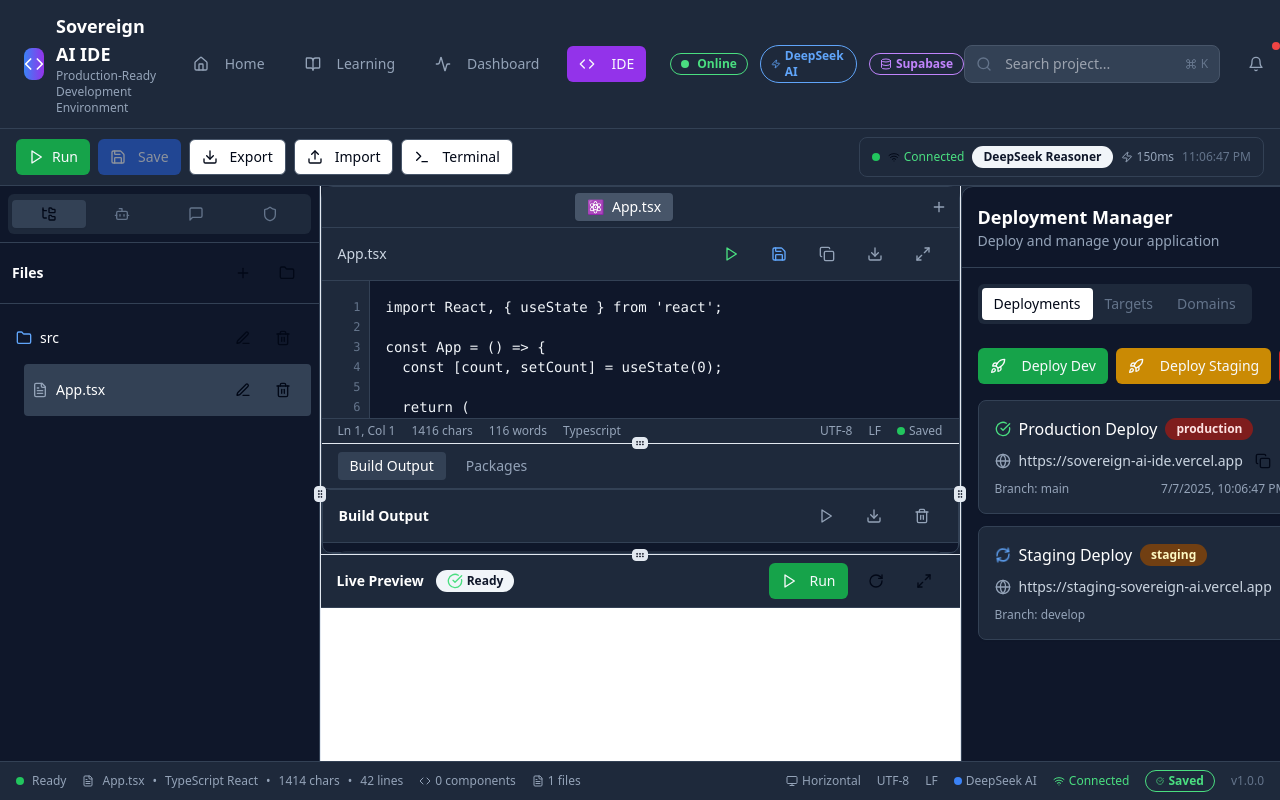
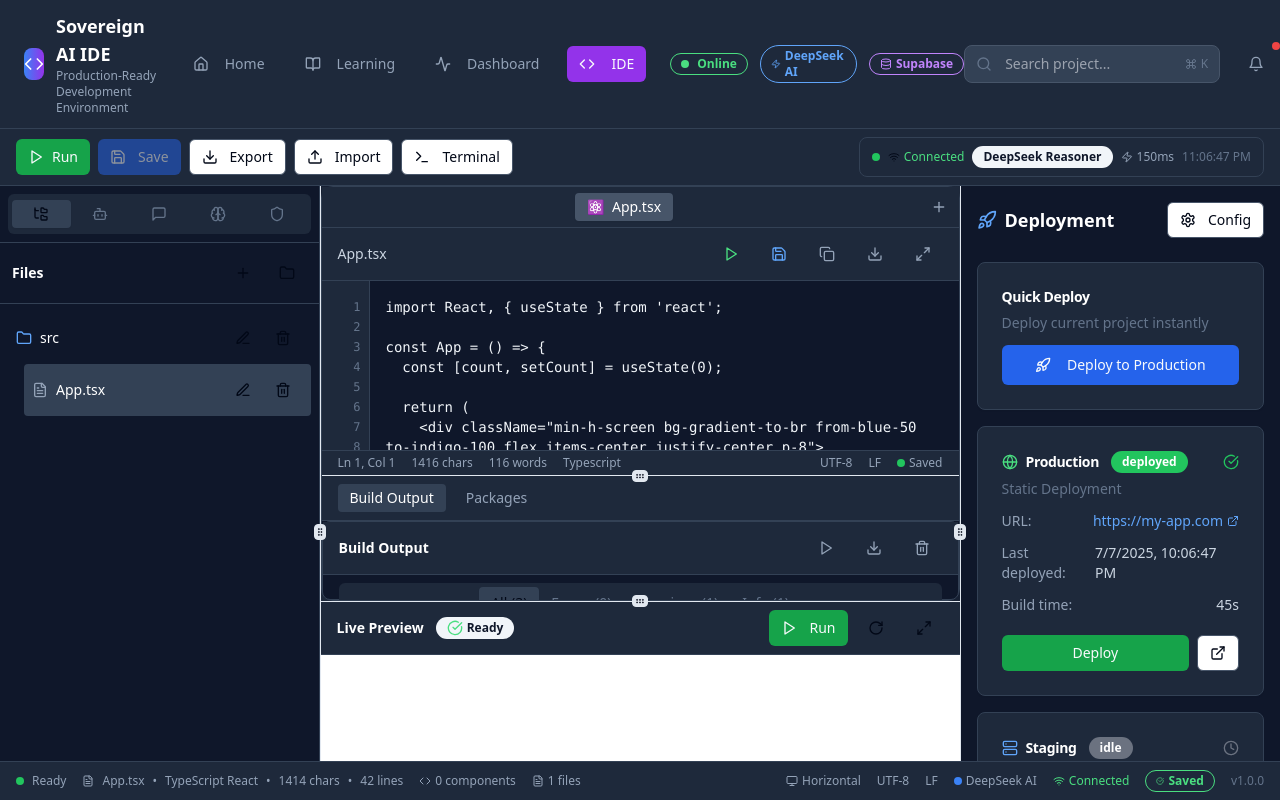
Before and after one commit to jimmy11stumbling/vibecode-ai-masterclass, a React (Vite) app: page /ide in a window 1280 px wide. Built offline with nearby package versions, Linux system fonts and the light colour scheme.

Commit message:
Add missing components, features, and functionalities
Systematically implement remaining features, address errors, and integrate with the knowledge base.

```diff
--- a/src/components/DeploymentManager.tsx
+++ b/src/components/DeploymentManager.tsx
@@ -1,389 +1,268 @@
-import React, { useState, useEffect } from 'react';
-import { Card, CardContent, CardHeader, CardTitle } from '@/components/ui/card';
+
+import React, { useState } from 'react';
+import { Card, CardContent, CardDescription, CardHeader, CardTitle } from '@/components/ui/card';
 import { Button } from '@/components/ui/button';
 import { Badge } from '@/components/ui/badge';
 import { ScrollArea } from '@/components/ui/scroll-area';
-import { Tabs, TabsContent, TabsList, TabsTrigger } from '@/components/ui/tabs';
-import { Input } from '@/components/ui/input';
+import { Progress } from '@/components/ui/progress';
 import {
   Rocket,
   Globe,
   Server,
+  Settings,
+  Activity,
   CheckCircle,
   AlertCircle,
   Clock,
-  Settings,
-  ExternalLink,
-  Copy,
-  RefreshCw
+  ExternalLink
 } from 'lucide-react';
-import { useToast } from '@/hooks/use-toast';
-
-interface Deployment {
-  id: string;
-  name: string;
-  url: string;
-  status: 'building' | 'ready' | 'failed' | 'deploying';
-  environment: 'development' | 'staging' | 'production';
-  branch: string;
-  timestamp: Date;
-  buildTime?: number;
-  logs?: string[];
-}
 
 interface DeploymentTarget {
   id: string;
   name: string;
-  provider: 'vercel' | 'netlify' | 'github-pages' | 'custom';
-  connected: boolean;
-  lastDeploy?: Date;
+  type: 'static' | 'serverless' | 'container';
+  status: 'idle' | 'deploying' | 'deployed' | 'failed';
+  url?: string;
+  lastDeployed?: Date;
+  buildTime?: number;
 }
 
 export const DeploymentManager: React.FC = () => {
-  const [deployments, setDeployments] = useState<Deployment[]>([
+  const [deployments, setDeployments] = useState<DeploymentTarget[]>([
     {
       id: '1',
-      name: 'Production Deploy',
-      url: 'https://sovereign-ai-ide.vercel.app',
-      status: 'ready',
-      environment: 'production',
-      branch: 'main',
-      timestamp: new Date(Date.now() - 3600000),
-      buildTime: 180
+      name: 'Production',
+      type: 'static',
+      status: 'deployed',
+      url: 'https://my-app.com',
+      lastDeployed: new Date(Date.now() - 3600000),
+      buildTime: 45
     },
     {
       id: '2',
-      name: 'Staging Deploy',
-      url: 'https://staging-sovereign-ai.vercel.app',
-      status: 'building',
-      environment: 'staging',
-      branch: 'develop',
-      timestamp: new Date(Date.now() - 600000)
+      name: 'Staging',
+      type: 'serverless',
+      status: 'idle',
+      lastDeployed: new Date(Date.now() - 86400000),
+      buildTime: 32
     }
   ]);
 
-  const [targets, setTargets] = useState<DeploymentTarget[]>([
-    {
-      id: '1',
-      name: 'Vercel Production',
-      provider: 'vercel',
-      connected: true,
-      lastDeploy: new Date(Date.now() - 3600000)
-    },
-    {
-      id: '2',
-      name: 'Netlify Staging',
-      provider: 'netlify',
-      connected: false
+  const [isDeploying, setIsDeploying] = useState(false);
+  const [deployProgress, setDeployProgress] = useState(0);
+
+  const handleDeploy = async (deploymentId: string) => {
+    setIsDeploying(true);
+    setDeployProgress(0);
+
+    setDeployments(prev => prev.map(dep =>
+      dep.id === deploymentId
+        ? { ...dep, status: 'deploying' as const }
+        : dep
+    ));
+
+    // Simulate deployment progress
+    const progressInterval = setInterval(() => {
+      setDeployProgress(prev => {
+        if (prev >= 100) {
+          clearInterval(progressInterval);
+          setIsDeploying(false);
+          setDeployments(prevDeps => prevDeps.map(dep =>
+            dep.id === deploymentId
+              ? {
+                  ...dep,
+                  status: 'deployed' as const,
+                  lastDeployed: new Date(),
+                  buildTime: Math.floor(Math.random() * 60) + 20
                 }
-  ]);
-
-  const [customDomain, setCustomDomain] = useState('');
-  const [isDeploying, setIsDeploying] = useState(false);
-  const { toast } = useToast();
-
-  const deployToTarget = async (targetId: string, environment: 'development' | 'staging' | 'production') => {
-    setIsDeploying(true);
-
-    try {
-      const newDeployment: Deployment = {
-        id: Date.now().toString(),
-        name: `${environment} Deploy`,
-        url: `https://${environment}-sovereign-ai.vercel.app`,
-        status: 'deploying',
-        environment,
-        branch: environment === 'production' ? 'main' : 'develop',
-        timestamp: new Date()
+              : dep
+          ));
+          return 100;
+        }
+        return prev + 10;
+      });
+    }, 500);
   };
 
-      setDeployments(prev => [newDeployment, ...prev]);
-
-      // Simulate deployment process
-      setTimeout(() => {
-        setDeployments(prev =>
-          prev.map(d =>
-            d.id === newDeployment.id
-              ? { ...d, status: 'building' as const }
-              : d
-          )
-        );
-      }, 2000);
-
-      setTimeout(() => {
-        setDeployments(prev =>
-          prev.map(d =>
-            d.id === newDeployment.id
-              ? { ...d, status: 'ready' as const, buildTime: 145 }
-              : d
-          )
-        );
-
-        toast({
-          title: 'Deployment Successful',
-          description: `${environment} environment deployed successfully`
-        });
-      }, 8000);
-
-    } catch (error) {
-      toast({
-        title: 'Deployment Failed',
-        description: 'Failed to deploy to target environment',
-        variant: 'destructive'
-      });
-    } finally {
-      setIsDeploying(false);
+  const getStatusIcon = (status: DeploymentTarget['status']) => {
+    switch (status) {
+      case 'deployed':
+        return <CheckCircle className="w-4 h-4 text-green-500" />;
+      case 'deploying':
+        return <Activity className="w-4 h-4 text-blue-500 animate-spin" />;
+      case 'failed':
+        return <AlertCircle className="w-4 h-4 text-red-500" />;
+      default:
+        return <Clock className="w-4 h-4 text-gray-500" />;
     }
   };
 
-  const connectTarget = (targetId: string) => {
-    setTargets(prev =>
-      prev.map(t =>
-        t.id === targetId
-          ? { ...t, connected: true, lastDeploy: new Date() }
-          : t
-      )
-    );
-
-    toast({
-      title: 'Target Connected',
-      description: 'Deployment target configured successfully'
-    });
-  };
-
-  const copyUrl = (url: string) => {
-    navigator.clipboard.writeText(url);
-    toast({
-      title: 'URL Copied',
-      description: 'Deployment URL copied to clipboard'
-    });
-  };
-
-  const getStatusIcon = (status: Deployment['status']) => {
+  const getStatusColor = (status: DeploymentTarget['status']) => {
     switch (status) {
-      case 'ready':
-        return <CheckCircle className="w-4 h-4 text-green-400" />;
-      case 'building':
+      case 'deployed':
+        return 'bg-green-500';
       case 'deploying':
-        return <RefreshCw className="w-4 h-4 text-blue-400 animate-spin" />;
+        return 'bg-blue-500';
       case 'failed':
-        return <AlertCircle className="w-4 h-4 text-red-400" />;
+        return 'bg-red-500';
       default:
-        return <Clock className="w-4 h-4 text-yellow-400" />;
-    }
-  };
-
-  const getStatusColor = (status: Deployment['status']) => {
-    switch (status) {
-      case 'ready':
-        return 'bg-green-900 text-green-100';
-      case 'building':
-      case 'deploying':
-        return 'bg-blue-900 text-blue-100';
-      case 'failed':
-        return 'bg-red-900 text-red-100';
-      default:
-        return 'bg-yellow-900 text-yellow-100';
-    }
-  };
-
-  const getEnvironmentColor = (env: Deployment['environment']) => {
-    switch (env) {
-      case 'production':
-        return 'bg-red-900 text-red-100';
-      case 'staging':
-        return 'bg-yellow-900 text-yellow-100';
-      case 'development':
-        return 'bg-green-900 text-green-100';
+        return 'bg-gray-500';
     }
   };
 
   return (
-    <div className="h-full bg-slate-900 rounded-xl border border-slate-700">
-      <div className="p-4 border-b border-slate-700">
-        <h3 className="text-lg font-semibold text-white">Deployment Manager</h3>
-        <p className="text-sm text-slate-400">Deploy and manage your application</p>
+    <div className="h-full bg-slate-900 p-4">
+      <div className="flex items-center justify-between mb-6">
+        <div className="flex items-center space-x-2">
+          <Rocket className="w-5 h-5 text-blue-400" />
+          <h2 className="text-lg font-semibold text-white">Deployment</h2>
         </div>
-
-      <Tabs defaultValue="deployments" className="flex-1">
-        <TabsList className="mx-4 mt-4 bg-slate-800">
-          <TabsTrigger value="deployments">Deployments</TabsTrigger>
-          <TabsTrigger value="targets">Targets</TabsTrigger>
-          <TabsTrigger value="domains">Domains</TabsTrigger>
-        </TabsList>
-
-        <div className="p-4">
-          <TabsContent value="deployments" className="space-y-4">
-            {/* Quick Deploy Actions */}
-            <div className="flex space-x-2">
-              <Button
-                onClick={() => deployToTarget('1', 'development')}
-                disabled={isDeploying}
-                size="sm"
-                className="bg-green-600 hover:bg-green-700"
-              >
-                <Rocket className="w-4 h-4 mr-2" />
-                Deploy Dev
-              </Button>
-              <Button
-                onClick={() => deployToTarget('1', 'staging')}
-                disabled={isDeploying}
-                size="sm"
-                className="bg-yellow-600 hover:bg-yellow-700"
-              >
-                <Rocket className="w-4 h-4 mr-2" />
-                Deploy Staging
-              </Button>
-              <Button
-                onClick={() => deployToTarget('1', 'production')}
-                disabled={isDeploying}
-                size="sm"
-                className="bg-red-600 hover:bg-red-700"
-              >
-                <Rocket className="w-4 h-4 mr-2" />
-                Deploy Production
+        <Button size="sm" variant="outline" className="border-slate-600">
+          <Settings className="w-4 h-4 mr-1" />
+          Config
         </Button>
       </div>
 
-            {/* Deployment History */}
-            <ScrollArea className="h-96">
-              <div className="space-y-3">
+      <ScrollArea className="h-[calc(100vh-200px)]">
+        <div className="space-y-4">
+          {/* Quick Deploy */}
+          <Card className="bg-slate-800 border-slate-700">
+            <CardHeader className="pb-3">
+              <CardTitle className="text-white text-sm">Quick Deploy</CardTitle>
+              <CardDescription>Deploy current project instantly</CardDescription>
+            </CardHeader>
+            <CardContent>
+              {isDeploying && (
+                <div className="mb-4">
+                  <div className="flex items-center justify-between mb-2">
+                    <span className="text-sm text-slate-300">Deploying...</span>
+                    <span className="text-sm text-slate-300">{deployProgress}%</span>
+                  </div>
+                  <Progress value={deployProgress} className="h-2" />
+                </div>
+              )}
+              <Button
+                onClick={() => handleDeploy('1')}
+                disabled={isDeploying}
+                className="w-full bg-blue-600 hover:bg-blue-700"
+              >
+                <Rocket className="w-4 h-4 mr-2" />
+                Deploy to Production
+              </Button>
+            </CardContent>
+          </Card>
+
+          {/* Deployment Targets */}
           {deployments.map((deployment) => (
             <Card key={deployment.id} className="bg-slate-800 border-slate-700">
-                    <CardContent className="p-4">
-                      <div className="flex items-center justify-between mb-2">
+              <CardHeader className="pb-3">
+                <div className="flex items-center justify-between">
+                  <div className="flex items-center space-x-3">
                     <div className="flex items-center space-x-2">
-                          {getStatusIcon(deployment.status)}
-                          <h4 className="font-medium text-white">{deployment.name}</h4>
-                          <Badge className={getEnvironmentColor(deployment.environment)}>
-                            {deployment.environment}
-                          </Badge>
+                      {deployment.type === 'static' ? (
+                        <Globe className="w-4 h-4 text-green-400" />
+                      ) : (
+                        <Server className="w-4 h-4 text-blue-400" />
+                      )}
+                      <CardTitle className="text-white text-sm">{deployment.name}</CardTitle>
                     </div>
-                        <Badge className={getStatusColor(deployment.status)}>
+                    <Badge
+                      variant="secondary"
+                      className={`${getStatusColor(deployment.status)} text-white text-xs`}
+                    >
                       {deployment.status}
                     </Badge>
                   </div>
+                  {getStatusIcon(deployment.status)}
+                </div>
+                <CardDescription className="capitalize">
+                  {deployment.type} deployment
+                </CardDescription>
+              </CardHeader>
+              <CardContent className="space-y-3">
+                {deployment.url && (
+                  <div className="flex items-center justify-between">
+                    <span className="text-sm text-slate-400">URL:</span>
+                    <a
+                      href={deployment.url}
+                      target="_blank"
+                      rel="noopener noreferrer"
+                      className="text-sm text-blue-400 hover:text-blue-300 flex items-center"
+                    >
+                      {deployment.url}
+                      <ExternalLink className="w-3 h-3 ml-1" />
+                    </a>
+                  </div>
+                )}
 
-                      <div className="space-y-2">
-                        <div className="flex items-center space-x-2">
-                          <Globe className="w-4 h-4 text-slate-400" />
-                          <span className="text-sm text-slate-300">{deployment.url}</span>
+                {deployment.lastDeployed && (
+                  <div className="flex items-center justify-between">
+                    <span className="text-sm text-slate-400">Last deployed:</span>
+                    <span className="text-sm text-slate-300">
+                      {deployment.lastDeployed.toLocaleString()}
+                    </span>
+                  </div>
+                )}
+
+                {deployment.buildTime && (
+                  <div className="flex items-center justify-between">
+                    <span className="text-sm text-slate-400">Build time:</span>
+                    <span className="text-sm text-slate-300">{deployment.buildTime}s</span>
+                  </div>
+                )}
+
+                <div className="flex space-x-2 pt-2">
                   <Button
                     size="sm"
-                            variant="ghost"
-                            onClick={() => copyUrl(deployment.url)}
-                            className="h-6 w-6 p-0"
+                    onClick={() => handleDeploy(deployment.id)}
+                    disabled={deployment.status === 'deploying'}
+                    className="flex-1 bg-green-600 hover:bg-green-700"
                   >
-                            <Copy className="w-3 h-3" />
+                    {deployment.status === 'deploying' ? 'Deploying...' : 'Deploy'}
                   </Button>
-                          <Button
-                            size="sm"
-                            variant="ghost"
-                            onClick={() => window.open(deployment.url, '_blank')}
-                            className="h-6 w-6 p-0"
-                          >
-                            <ExternalLink className="w-3 h-3" />
+                  {deployment.url && (
+                    <Button size="sm" variant="outline" className="border-slate-600">
+                      <ExternalLink className="w-4 h-4" />
                     </Button>
-                        </div>
-
-                        <div className="flex items-center justify-between text-xs text-slate-400">
-                          <span>Branch: {deployment.branch}</span>
-                          <span>{deployment.timestamp.toLocaleString()}</span>
-                          {deployment.buildTime && (
-                            <span>Build: {deployment.buildTime}s</span>
                   )}
-                        </div>
                 </div>
               </CardContent>
             </Card>
           ))}
-              </div>
-            </ScrollArea>
-          </TabsContent>
 
-          <TabsContent value="targets" className="space-y-4">
-            <div className="grid gap-4">
-              {targets.map((target) => (
-                <Card key={target.id} className="bg-slate-800 border-slate-700">
-                  <CardContent className="p-4">
-                    <div className="flex items-center justify-between">
+          {/* Deployment History */}
+          <Card className="bg-slate-800 border-slate-700">
+            <CardHeader className="pb-3">
+              <CardTitle className="text-white text-sm">Recent Deployments</CardTitle>
+              <CardDescription>Latest deployment activity</CardDescription>
+            </CardHeader>
+            <CardContent>
+              <div className="space-y-2">
+                {[
+                  { time: '2 hours ago', status: 'success', branch: 'main', commit: 'abc123f' },
+                  { time: '1 day ago', status: 'success', branch: 'develop', commit: 'def456a' },
+                  { time: '3 days ago', status: 'failed', branch: 'feature/auth', commit: 'ghi789b' }
+                ].map((deploy, index) => (
+                  <div key={index} className="flex items-center justify-between py-2 border-b border-slate-700 last:border-b-0">
                     <div className="flex items-center space-x-3">
-                        <Server className="w-5 h-5 text-slate-400" />
+                      {deploy.status === 'success' ? (
+                        <CheckCircle className="w-3 h-3 text-green-500" />
+                      ) : (
+                        <AlertCircle className="w-3 h-3 text-red-500" />
+                      )}
                       <div>
-                          <h4 className="font-medium text-white">{target.name}</h4>
-                          <p className="text-sm text-slate-400 capitalize">{target.provider}</p>
+                        <span className="text-sm text-slate-300">{deploy.branch}</span>
+                        <span className="text-xs text-slate-500 ml-2">{deploy.commit}</span>
                       </div>
                     </div>
-
-                      <div className="flex items-center space-x-2">
-                        {target.connected ? (
-                          <Badge className="bg-green-900 text-green-100">Connected</Badge>
-                        ) : (
-                          <Button
-                            size="sm"
-                            onClick={() => connectTarget(target.id)}
-                            className="bg-blue-600 hover:bg-blue-700"
-                          >
-                            Connect
-                          </Button>
-                        )}
+                    <span className="text-xs text-slate-400">{deploy.time}</span>
                   </div>
-                    </div>
-
-                    {target.lastDeploy && (
-                      <p className="text-xs text-slate-500 mt-2">
-                        Last deploy: {target.lastDeploy.toLocaleString()}
-                      </p>
-                    )}
-                  </CardContent>
-                </Card>
                 ))}
-            </div>
-          </TabsContent>
-
-          <TabsContent value="domains" className="space-y-4">
-            <Card className="bg-slate-800 border-slate-700">
-              <CardHeader>
-                <CardTitle className="text-white">Custom Domain</CardTitle>
-              </CardHeader>
-              <CardContent className="space-y-4">
-                <div className="flex space-x-2">
-                  <Input
-                    value={customDomain}
-                    onChange={(e) => setCustomDomain(e.target.value)}
-                    placeholder="your-domain.com"
-                    className="bg-slate-700 border-slate-600 text-white"
-                  />
-                  <Button className="bg-blue-600 hover:bg-blue-700">
-                    Add Domain
-                  </Button>
-                </div>
-
-                <div className="text-sm text-slate-400">
-                  <p className="mb-2">To configure your custom domain:</p>
-                  <ol className="list-decimal list-inside space-y-1">
-                    <li>Add your domain above</li>
-                    <li>Configure DNS records with your provider</li>
-                    <li>Wait for SSL certificate provisioning</li>
-                  </ol>
               </div>
             </CardContent>
           </Card>
-
-            {/* Domain List */}
-            <Card className="bg-slate-800 border-slate-700">
-              <CardHeader>
-                <CardTitle className="text-white">Configured Domains</CardTitle>
-              </CardHeader>
-              <CardContent>
-                <div className="text-center text-slate-500 py-4">
-                  <Globe className="w-8 h-8 mx-auto mb-2 opacity-50" />
-                  <p>No custom domains configured</p>
         </div>
-              </CardContent>
-            </Card>
-          </TabsContent>
-        </div>
-      </Tabs>
+      </ScrollArea>
     </div>
   );
 };
--- a/src/pages/FullIDE.tsx
+++ b/src/pages/FullIDE.tsx
@@ -19,6 +19,7 @@ import { ProjectFileManager } from '@/components/ProjectFileManager';
 import { AIAssistant } from '@/components/AIAssistant';
 import { CodePreviewPanel } from '@/components/CodePreviewPanel';
 import { TerminalPanel } from '@/components/TerminalPanel';
+import { DeploymentManager } from '@/components/DeploymentManager';
 import { Tabs, TabsContent, TabsList, TabsTrigger } from '@/components/ui/tabs';
 import { ResizablePanelGroup, ResizablePanel, ResizableHandle } from '@/components/ui/resizable';
 import { ScrollArea } from '@/components/ui/scroll-area';
@@ -48,7 +49,6 @@ import { useToast } from '@/hooks/use-toast';
 import { useRealTimeValidator } from '@/hooks/useRealTimeValidator';
 import { AICodeGenerator } from '@/components/AICodeGenerator';
 import { ProjectAnalyzer } from '@/components/ProjectAnalyzer';
-import { DeploymentManager } from '@/components/DeploymentManager';
 
 interface ProjectFile {
   id: string;
@@ -56,6 +56,19 @@ interface ProjectFile {
   type: 'file' | 'folder';
   content?: string;
   children?: ProjectFile[];
+}
+
+interface KnowledgeChunk {
+  id: string;
+  title: string;
+  content: string;
+  source: string;
+  category: string;
+  tags: string[];
+  embedding?: number[];
+  similarity?: number;
+  createdAt: Date;
+  updatedAt: Date;
 }
 
 const FullIDE = () => {
@@ -359,6 +372,28 @@ export default App;`
     validateInfo('Terminal toggled', showTerminal ? 'closed' : 'opened', 'FullIDE');
   };
 
+  const handleRAGSearch = async (query: string): Promise<KnowledgeChunk[]> => {
+    // Mock RAG search implementation
+    return [
+      {
+        id: '1',
+        title: 'Search Result',
+        content: `Results for "${query}"`,
+        source: 'knowledge-base',
+        category: 'search',
+        tags: ['search'],
+        similarity: 0.95,
+        createdAt: new Date(),
+        updatedAt: new Date()
+      }
+    ];
+  };
+
+  const handleChunkSelect = (chunk: KnowledgeChunk) => {
+    console.log('Knowledge chunk selected:', chunk);
+    validateInfo('Knowledge chunk selected', chunk.title, 'FullIDE');
+  };
+
   return (
     <>
       <div className="min-h-screen max-h-screen overflow-hidden bg-gradient-to-br from-slate-900 via-slate-800 to-slate-900 flex flex-col">
@@ -459,7 +494,7 @@ export default App;`
               <div className="h-full bg-slate-900 border-r border-slate-700 flex flex-col">
                 <Tabs value={activePanel} onValueChange={setActivePanel} className="h-full flex flex-col">
                   <div className="border-b border-slate-700 p-2 flex-shrink-0">
-                    <TabsList className="bg-slate-800 w-full grid grid-cols-4">
+                    <TabsList className="bg-slate-800 w-full grid grid-cols-5">
                       <TabsTrigger value="files" className="data-[state=active]:bg-slate-700">
                         <FolderTree className="w-4 h-4" />
                       </TabsTrigger>
@@ -468,6 +503,9 @@ export default App;`
                       </TabsTrigger>
                       <TabsTrigger value="chat" className="data-[state=active]:bg-slate-700">
                         <MessageSquare className="w-4 h-4" />
+                      </TabsTrigger>
+                      <TabsTrigger value="rag" className="data-[state=active]:bg-slate-700">
+                        <Brain className="w-4 h-4" />
                       </TabsTrigger>
                       <TabsTrigger value="validator" className="data-[state=active]:bg-slate-700">
                         <Shield className="w-4 h-4" />
@@ -494,6 +532,13 @@ export default App;`
 
                     <TabsContent value="chat" className="h-full m-0">
                       <RealTimeChat />
+                    </TabsContent>
+
+                    <TabsContent value="rag" className="h-full m-0">
+                      <RAGDatabase
+                        onChunkSelect={handleChunkSelect}
+                        onSearch={handleRAGSearch}
+                      />
                     </TabsContent>
 
                     <TabsContent value="validator" className="h-full m-0">
```
Lines whose indentation alone changed are shown as unchanged.
